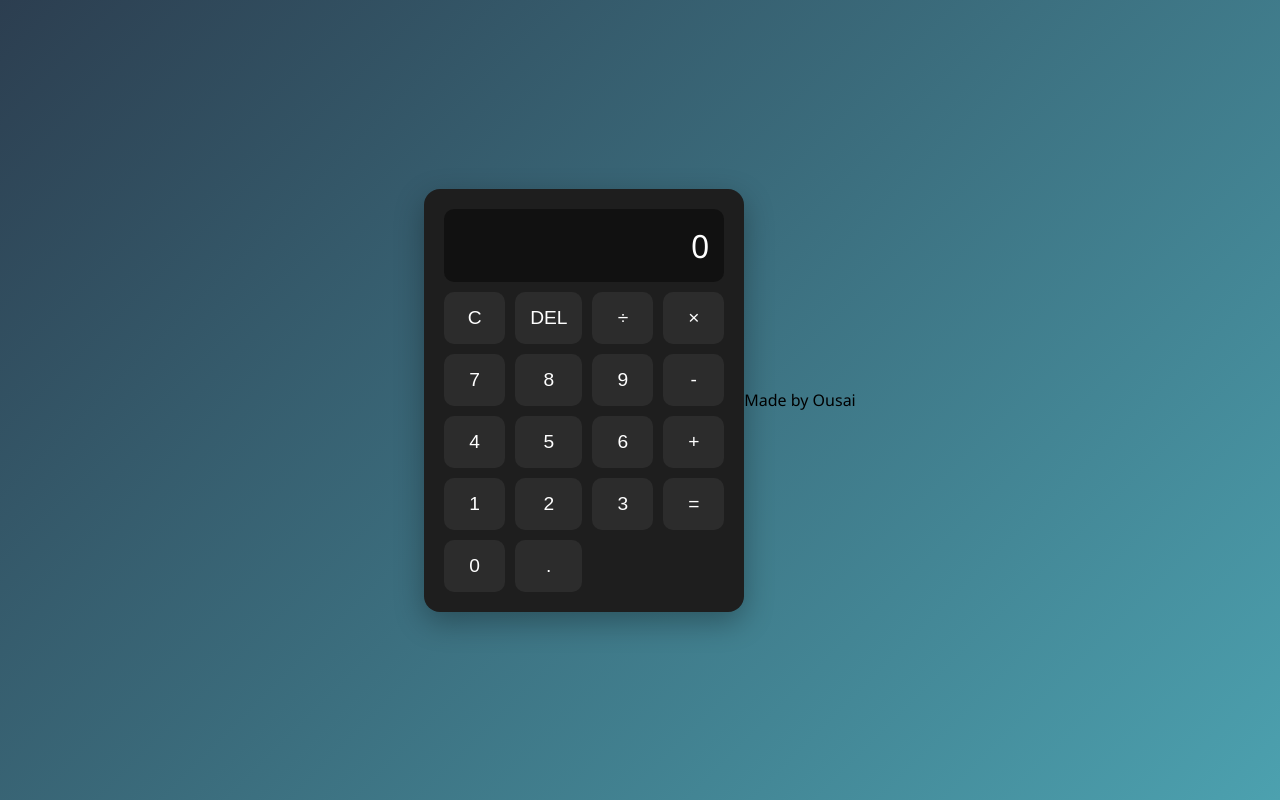
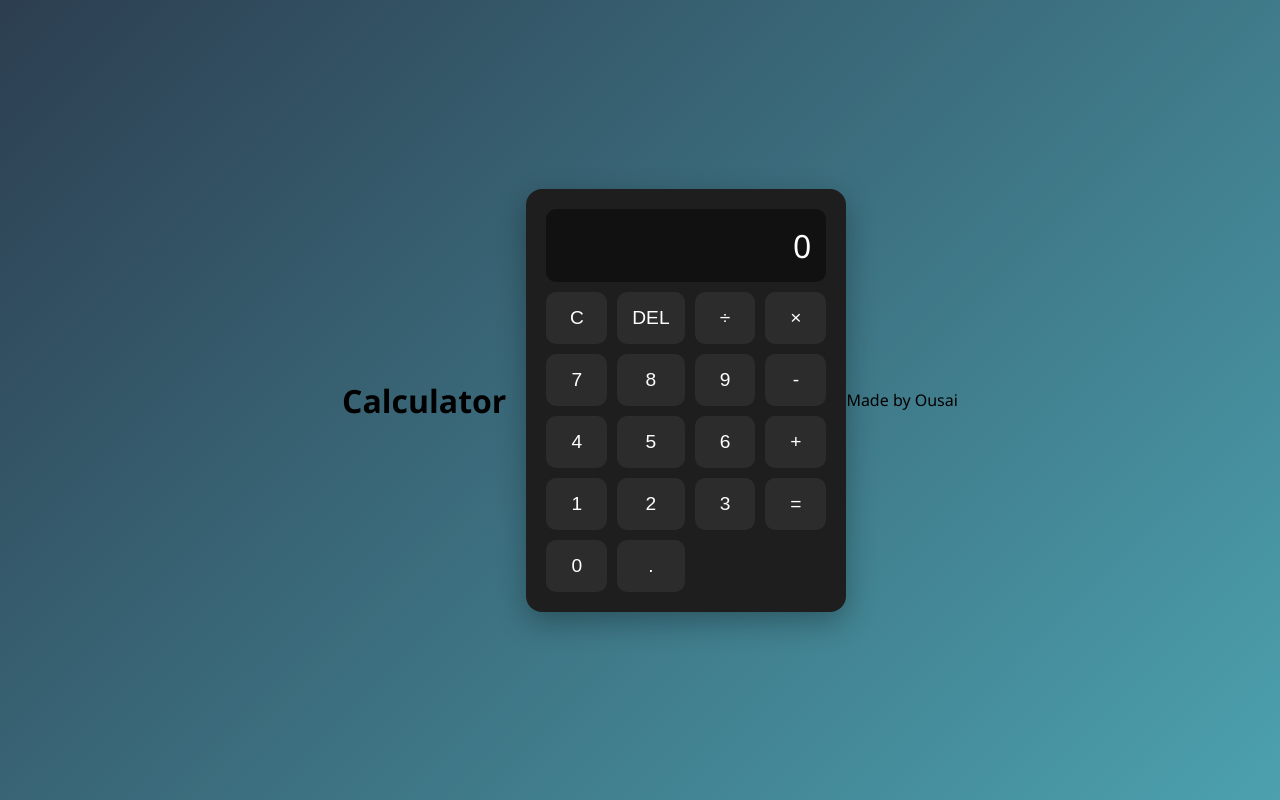
Before and after one commit to Ousainou08/Calculator, a plain HTML site: page Index.html in a window 1280 px wide. Drawn offline with Linux system fonts and the light colour scheme.

Commit message:
added a H1 style

```diff
--- a/Index.html
+++ b/Index.html
@@ -7,6 +7,7 @@
   <link rel="stylesheet" href="calculator.css" />
 </head>
 <body>
+  <h1>Calculator</h1>
   <div class="calculator">
     <div id="display" class="display">0</div>
     <div class="buttons">
--- a/calculator.css
+++ b/calculator.css
@@ -3,6 +3,11 @@
   margin: 0;
   padding: 0;
   box-sizing: border-box;
+}
+
+h1{
+    text-align: center;
+    margin: 20px;
 }
 
 body {
```
